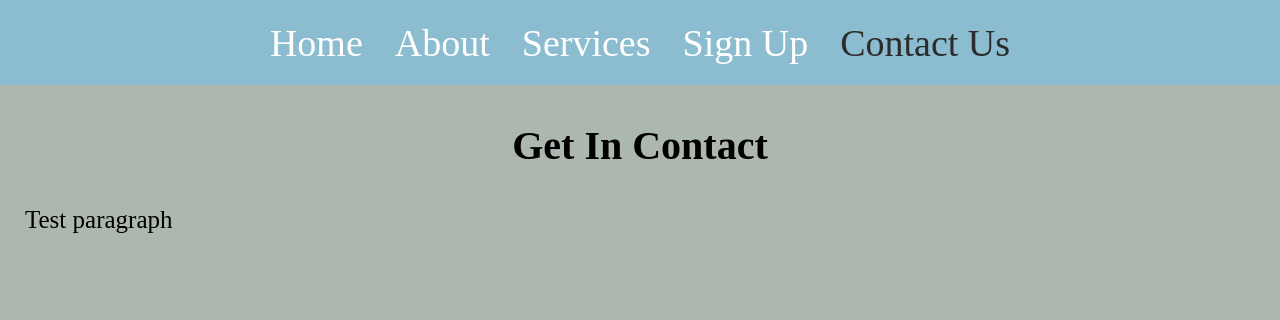
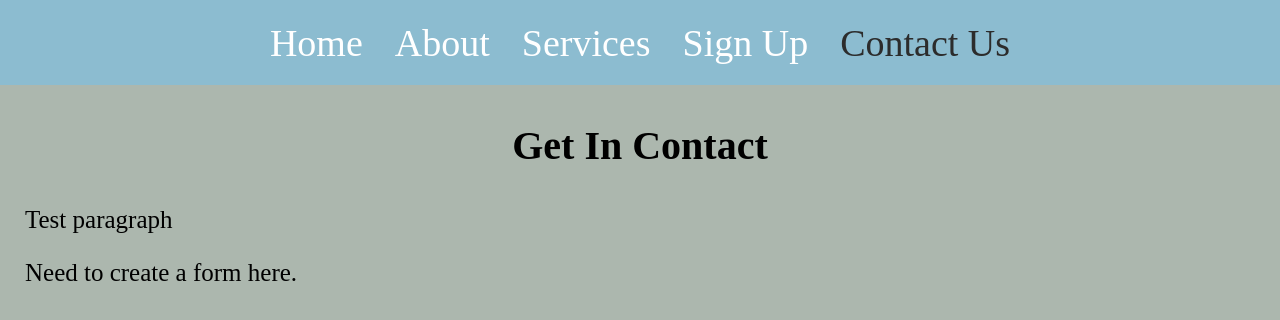
Before and after one commit to ericrothmuller/sky-marketing, a React (Create React App) app: page /contact in a window 1280 px wide. Shown: the top 320 px of the page. Built offline with nearby package versions, Linux system fonts and the light colour scheme.

Commit message:
Added text line to contact page.

```diff
--- a/src/pages/contact.js
+++ b/src/pages/contact.js
@@ -5,6 +5,7 @@ return (
 	<main className="pageHeadingDiv">
 	<h1 className="pageTitle">Get In Contact</h1>
 	<p className="pageParagraph">Test paragraph</p>
+	<p className="pageParagraph">Need to create a form here.</p>
 	</main>
 );
 };
```
